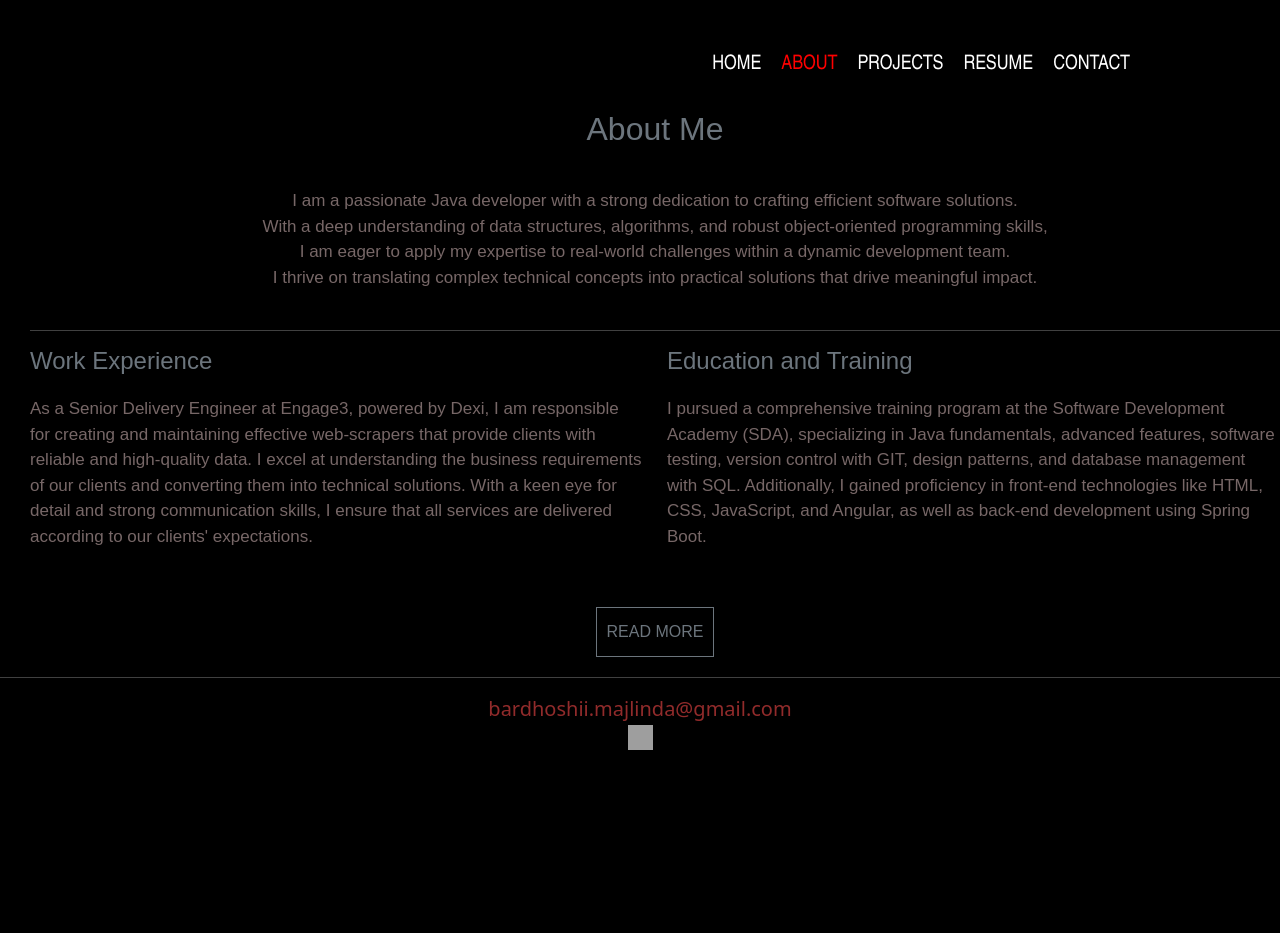
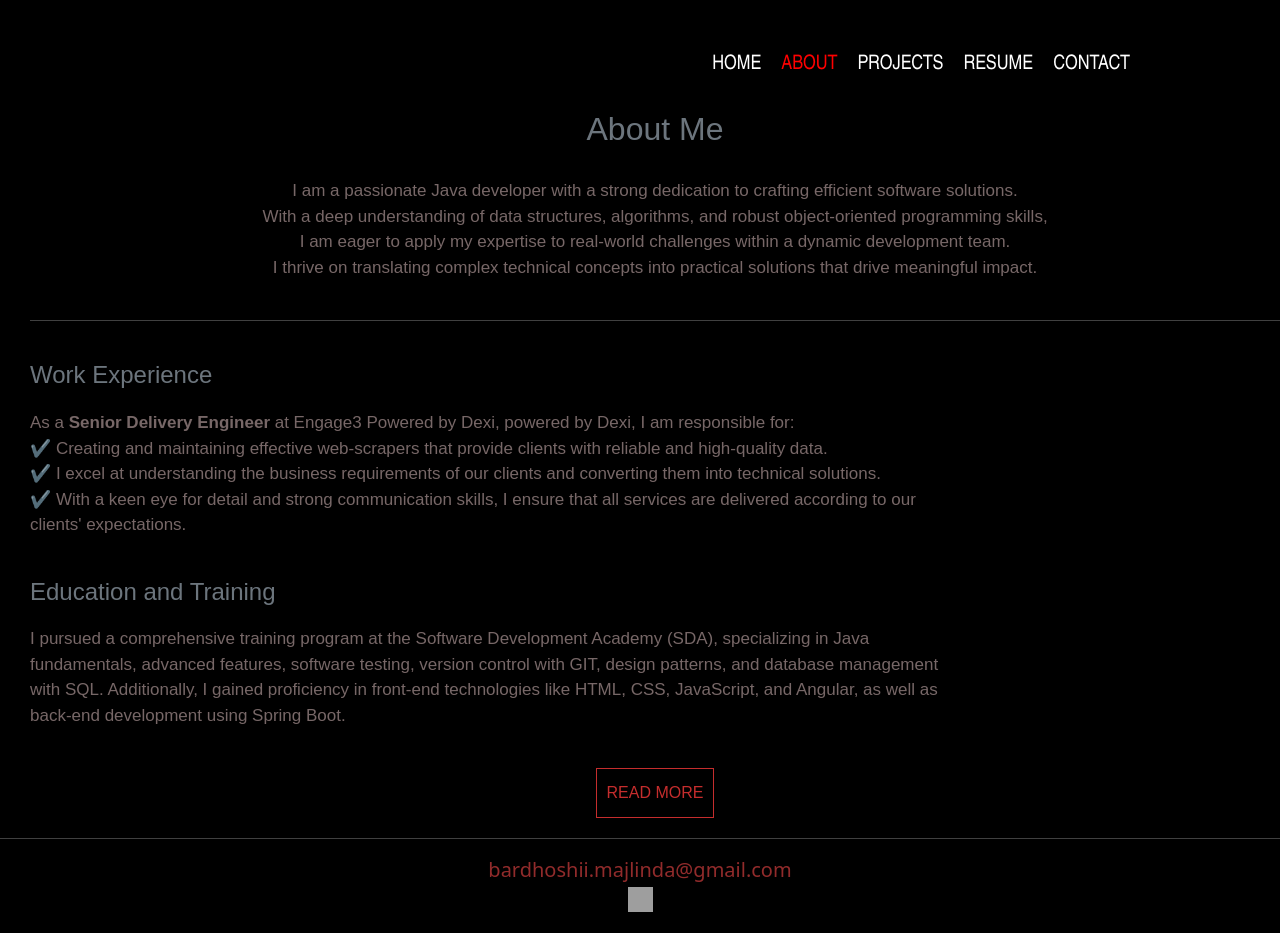
Before and after one commit to bardhoshimajlinda/Portfolio, an Angular app: page /about in a window 1280 px wide. Before the commit the page ends 800 px from the top, so only its background shows below. Built offline with nearby package versions, Linux system fonts and the light colour scheme; grey boxes are pictures that could not be loaded.

Commit message:
small changes

```diff
--- a/src/app/about/about.component.html
+++ b/src/app/about/about.component.html
@@ -13,16 +13,18 @@
       </p>
       </div>
       <hr>
-      <div class="row">
-        <div class="section col-md-6">
+      <br>
+      <div>
+        <div class="section col-9">
           <h2>Work Experience</h2>
           <p>
-            As a Senior Delivery Engineer at Engage3, powered by Dexi, I am responsible for creating and maintaining effective web-scrapers that provide clients with reliable and high-quality data.
-            I excel at understanding the business requirements of our clients and converting them into technical solutions.
-            With a keen eye for detail and strong communication skills, I ensure that all services are delivered according to our clients' expectations.
+            As a <b>Senior Delivery Engineer</b> at Engage3 Powered by Dexi, powered by Dexi, I am responsible for: <br>
+            ✔️ Creating and maintaining effective web-scrapers that provide clients with reliable and high-quality data.<br>
+            ✔️ I excel at understanding the business requirements of our clients and converting them into technical solutions.<br>
+            ✔️ With a keen eye for detail and strong communication skills, I ensure that all services are delivered according to our clients' expectations.
           </p>
         </div>
-        <div class="section col-md-6">
+        <div class="section col-9">
           <h2>Education and Training</h2>
           <p>
             I pursued a comprehensive training program at the Software Development Academy (SDA), specializing in Java fundamentals, advanced features, software testing, version control with GIT, design patterns, and database management with SQL.
--- a/src/app/about/about.component.scss
+++ b/src/app/about/about.component.scss
@@ -40,7 +40,7 @@
 
   .header {
     text-align: center;
-    margin-bottom: 30px;
+    margin-bottom: 20px;
 
     h1 {
       color: #6c757d;
@@ -79,8 +79,8 @@
 .btn-more {
   background: none;
   display: block;
-  border: 1px solid #6c757d;;
-  color: #6c757d;
+  border: 1px solid #c52d2d;;
+  color: #c52d2d;
   padding: 12px 10px;
   cursor: pointer;
   margin: 2px auto;
```
